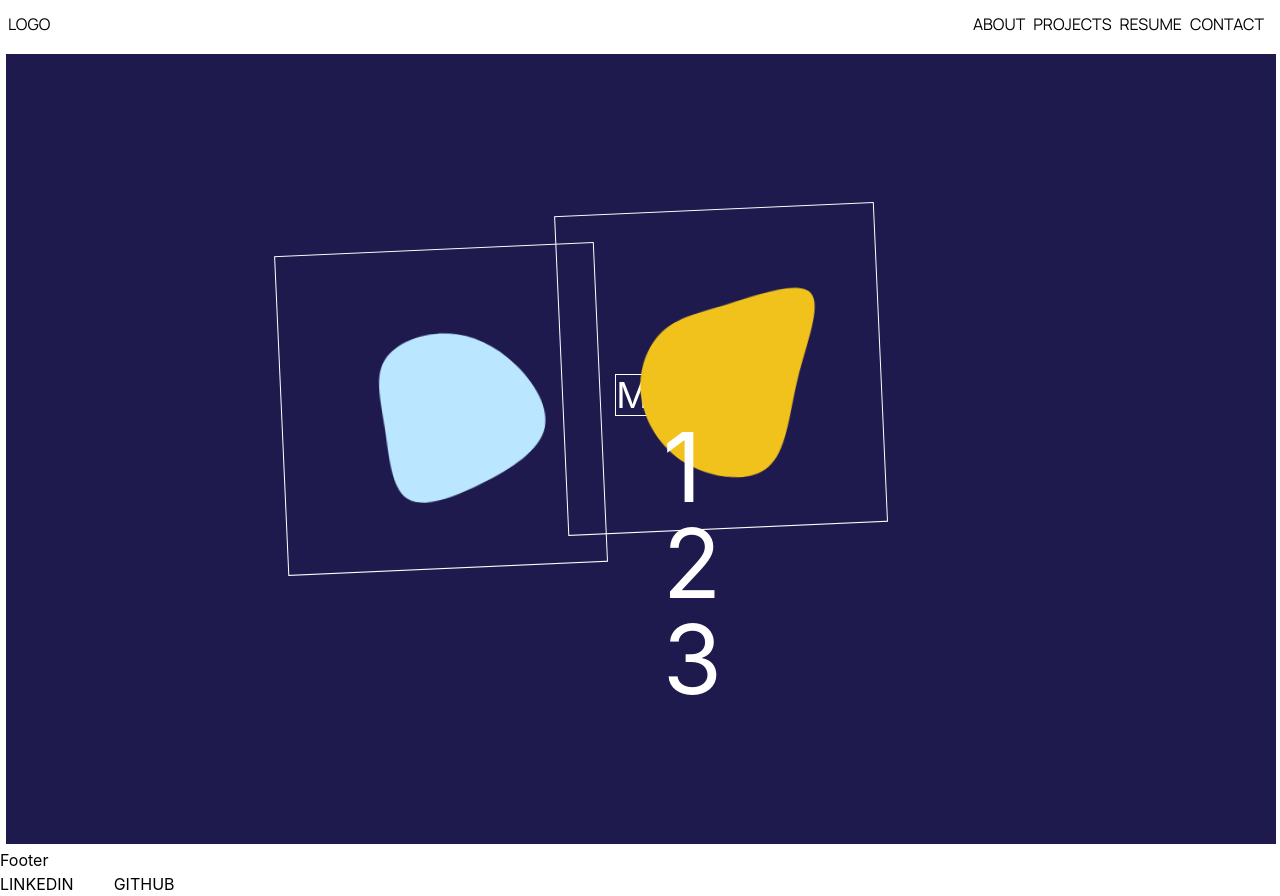
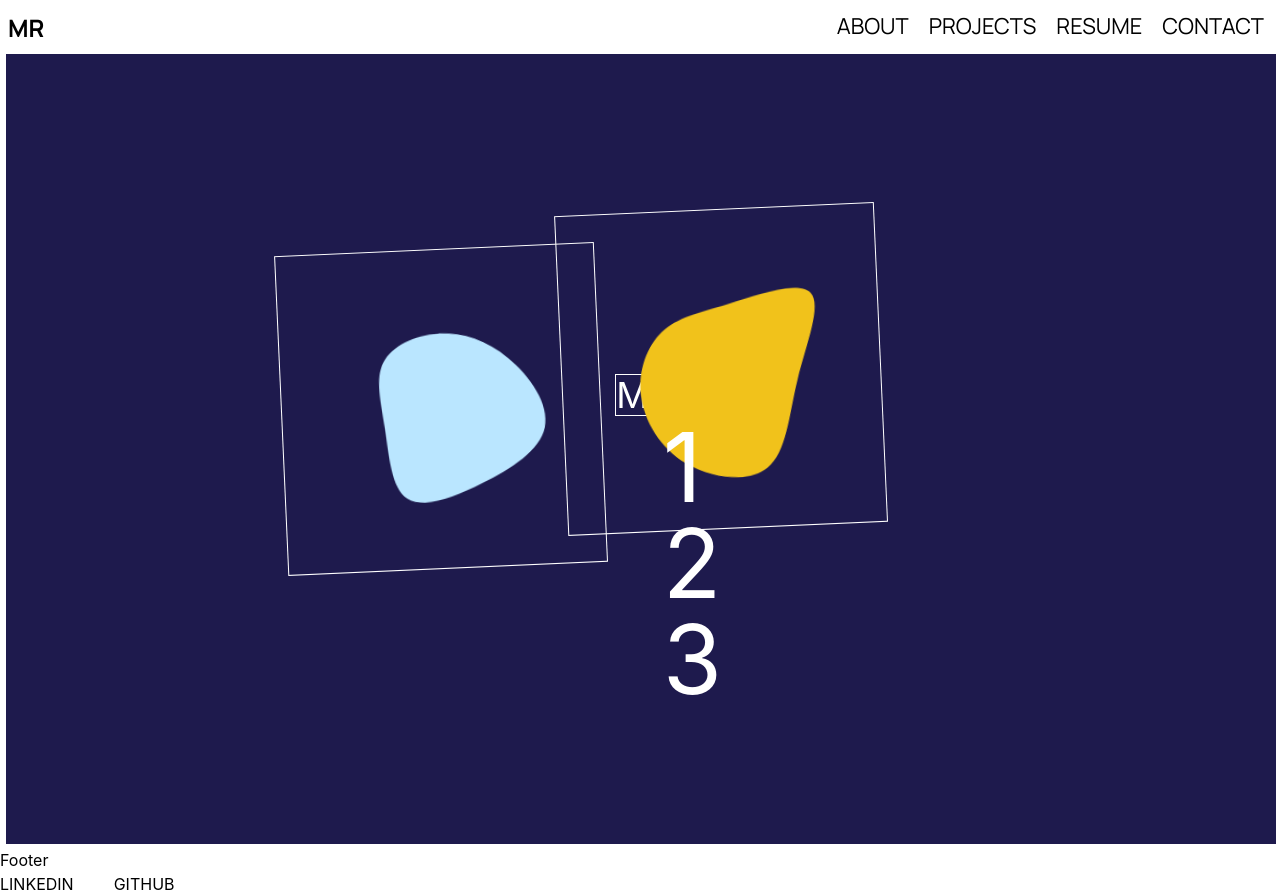
Before and after one commit to matthewrichards234/Personal_Website, a React (Vite) app: page / in a window 1280 px wide. Built offline with nearby package versions, Linux system fonts and the light colour scheme.

Commit message:
add logo with transition to navbar.

```diff
--- a/src/components/Navbar.tsx
+++ b/src/components/Navbar.tsx
@@ -4,23 +4,36 @@ const Navbar = () => {
   return (
     <div
       className="font-manrope
-                  font-normal"
+                  font-normal
+                  text-[22px]"
     >
       <nav
         className="flex
                   flex-row
-                  pt-3
+                  pt-2.5
                   h-12
                   "
       >
         <div className="pl-2">
-          <NavLink to="/">LOGO</NavLink>
+          <NavLink to="/">
+            <p
+              className="font-bold
+              text-[24px]
+              transform
+              transition-transform
+              duration-300
+              ease-in-out
+              hover:scale-130"
+            >
+              MR
+            </p>
+          </NavLink>
         </div>
 
         <div
           className="flex
                         flex-row
-                        gap-2
+                        gap-5
                         ml-auto
                         mr-4"
         >
```
